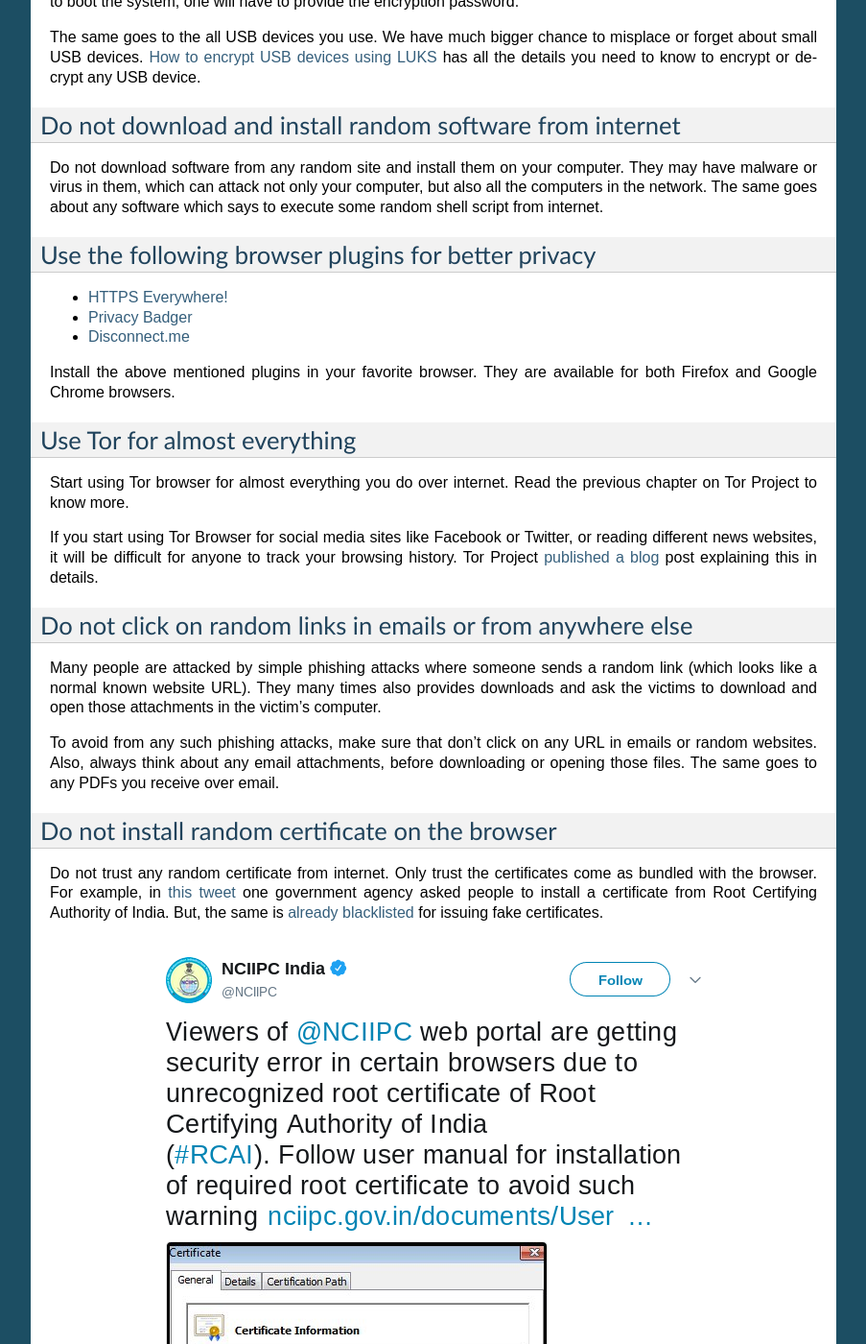
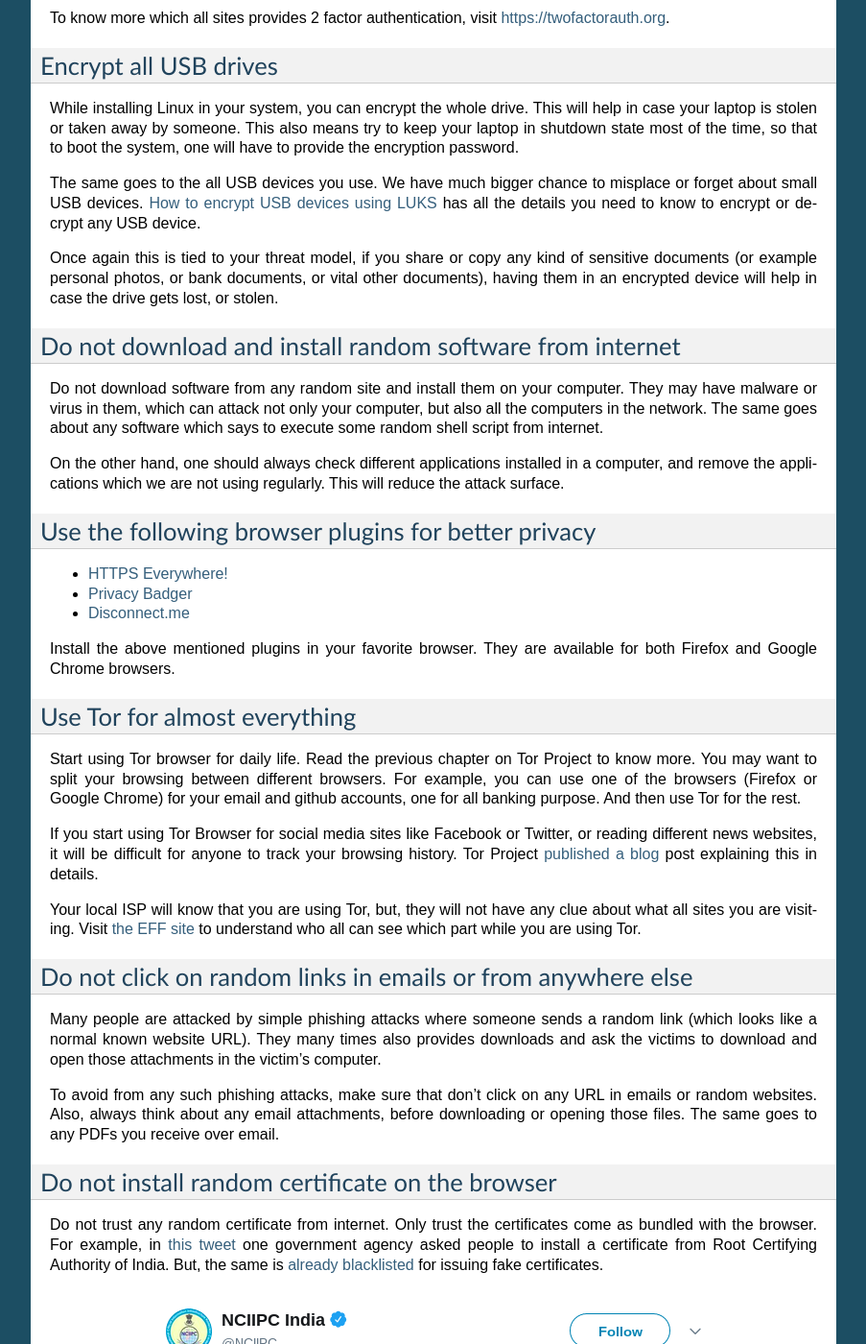
Before and after one commit to kushaldas/summertraining, a Sphinx documentation site: the page built from docs/opsec.rst, in a window 1280 px wide and 1400 px high, scrolled down 1330 px. Shown: the whole window at 96% size, without its empty margins (198-1101 px from the left). Built offline with Sphinx 7.4.7, drawn with Linux system fonts in a browser that asks for light colours; some of the changed text lies outside the part shown.

Commit message:
Updates in random places on OPSEC chapter

```diff
--- a/docs/opsec.rst
+++ b/docs/opsec.rst
@@ -3,7 +3,10 @@
 
 Here are a few suggestions on good practices while using computers daily life.
 In this guide we mentioned a few major habits or tools., and then we also
-links to documents to learn more about those habits or tools.
+provide links to documents to learn more about those habits or tools.
+
+.. note:: You should read the previous chapter first, and then only start reading this
+          chapter.
 
 Use strong and unique passwords
 -------------------------------
@@ -54,6 +57,13 @@
 only for normal computers, but, also for mobile phones and any other modern
 smart home internet things.
 
+If you don't update your computer regularly, or else an attacker can find out
+the vulnerabilities in older version of the software or in the older version
+of the operating system you are running and attack your computer. Remember
+your threat model, think about what all things can go wrong if someone gets
+access your computer because of older vulnerable software.
+
+
 Take regular backups
 ---------------------
 
@@ -91,6 +101,11 @@
 LUKS <https://kushaldas.in/posts/encrypting-drives-with-luks.html>`_ has all
 the details you need to know to encrypt or decrypt any USB device.
 
+Once again this is tied to your threat model, if you share or copy any kind of
+sensitive documents (or example personal photos, or bank documents, or vital
+other documents), having them in an encrypted device will help in case the
+drive gets lost, or stolen.
+
 Do not download and install random software from internet
 ----------------------------------------------------------
 
@@ -99,6 +114,9 @@
 your computer, but also all the computers in the network. The same goes about
 any software which says to execute some random shell script from internet.
 
+On the other hand, one should always check different applications installed in
+a computer, and remove the applications which we are not using regularly. This
+will reduce the attack surface.
 
 Use the following browser plugins for better privacy
 -----------------------------------------------------
@@ -114,8 +132,11 @@
 Use Tor for almost everything
 ------------------------------
 
-Start using Tor browser for almost everything you do over internet. Read the
-previous chapter on Tor Project to know more.
+Start using Tor browser for daily life. Read the previous chapter on Tor
+Project to know more. You may want to split your browsing between different
+browsers. For example, you can use one of the browsers (Firefox or Google
+Chrome) for your email and github accounts, one for all banking purpose. And
+then use Tor for the rest.
 
 If you start using Tor Browser for social media sites like Facebook or
 Twitter, or reading different news websites, it will be difficult for anyone
@@ -123,6 +144,10 @@
 <https://blog.torproject.org/dont-let-facebook-or-any-tracker-follow-you-web>`_
 post explaining this in details.
 
+Your local ISP will know that you are using Tor, but, they will not have any
+clue about what all sites you are visiting. Visit `the EFF site
+<https://www.eff.org/pages/tor-and-https>`_ to understand who all can see
+which part while you are using Tor.
 
 Do not click on random links in emails or from anywhere else
 -------------------------------------------------------------
```
